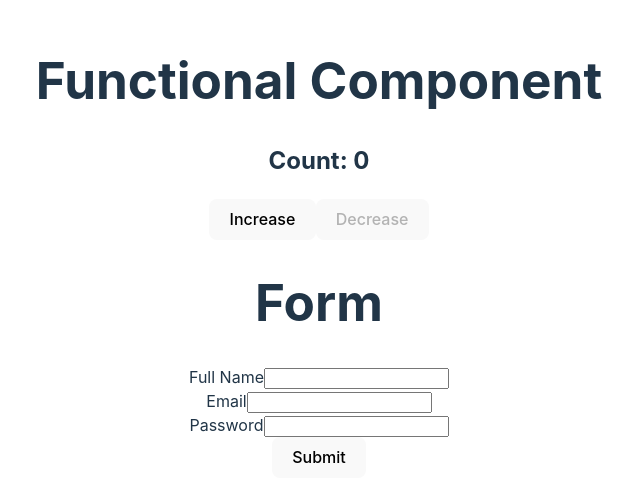
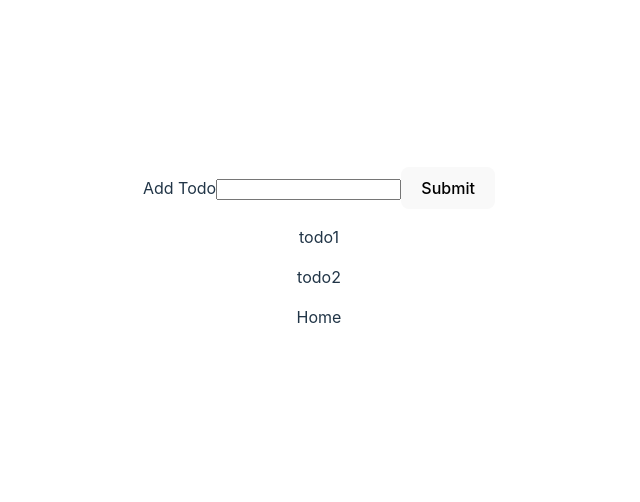
Before and after one commit to rahidulislam/react-practice, a React (Vite) app: page / in a window 1280 px wide. Shown: the part 152-654 px from the top of the page, without its empty margins (321-961 px from the left). Built offline with nearby package versions, Linux system fonts and the light colour scheme.

Commit message:
todos added

```diff
--- a/src/App.jsx
+++ b/src/App.jsx
@@ -9,10 +9,11 @@ import Counter2 from './components/Counter/Counter2'
 import Counter from './components/Counter/Counter'
 import ConditionalCounter from './components/Counter/ConditionalCounter'
 import Form from './components/Form/Form'
+import Home from './components/Todo/Home'
 function App() {
-  const parenData=(childData)=>{
-    console.log(childData)
-  }
+  // const parenData=(childData)=>{
+  //   console.log(childData)
+  // }
   //const todos = Data.map((item, index)=>(<Todo key={index} title={item.title} desc={item.desc}/>))
   return (
     <>
@@ -21,8 +22,9 @@ function App() {
       {/* {todos} */}
 
 
-      <ConditionalCounter/>
-      <Form onChildData={parenData}/>
+      {/* <ConditionalCounter/>
+      <Form onChildData={parenData}/> */}
+      <Home/>
 
     </>
   )
--- /dev/null
+++ b/src/components/Todo/Home.jsx
@@ -0,0 +1,18 @@
+import React, { useState } from 'react'
+import Todos from './Todos'
+import NewTodo from './NewTodo'
+
+const dummyData = ["todo1","todo2"]
+export default function Home() {
+    const [todos, setTodo]=useState(dummyData)
+    const handleNewTodo = (newTodo)=>{
+        setTodo([...todos, newTodo])
+    }
+  return (
+    <div>
+        <NewTodo onTodo={handleNewTodo}/>
+        <Todos todos={todos}/>
+        Home
+    </div>
+  )
+}
--- /dev/null
+++ b/src/components/Todo/NewTodo.jsx
@@ -0,0 +1,24 @@
+import React, { useState } from 'react'
+
+export default function (props) {
+    const [todo, setTodo] = useState('')
+    const handleChange =(event)=>{
+        console.log(event.target.value)
+        setTodo(event.target.value)
+    }
+    const handleSubmit=(event)=>{
+        console.log(todo)
+        event.preventDefault();
+        props.onTodo(todo)
+
+    }
+  return (
+    <div>
+        <form onSubmit={handleSubmit}>
+            <label htmlFor="todo">Add Todo</label>
+            <input type="text" name='todo' value={todo} onChange={handleChange}/>
+            <button type='submit'>Submit</button>
+        </form>
+    </div>
+  )
+}
--- a/src/components/Todo/Todo.jsx
+++ b/src/components/Todo/Todo.jsx
@@ -2,15 +2,9 @@ import React from 'react'
 
 export default function Todo(props) {
     console.log(props)
-    const {title, desc} = props
   return (
     <div>
-
-        <div className='card'>
-            <h5>{title}</h5>
-            <p>{desc}</p>
-        </div>
-
+        <p>{props.todo}</p>
     </div>
   )
 }
--- /dev/null
+++ b/src/components/Todo/Todos.jsx
@@ -0,0 +1,11 @@
+import React from "react";
+import Todo from "./Todo";
+export default function Todos(props) {
+    return (
+        <div>
+            {props.todos.map((todo, index) => (
+                <Todo key={index} todo={todo} />
+            ))}
+        </div>
+    );
+}
```
